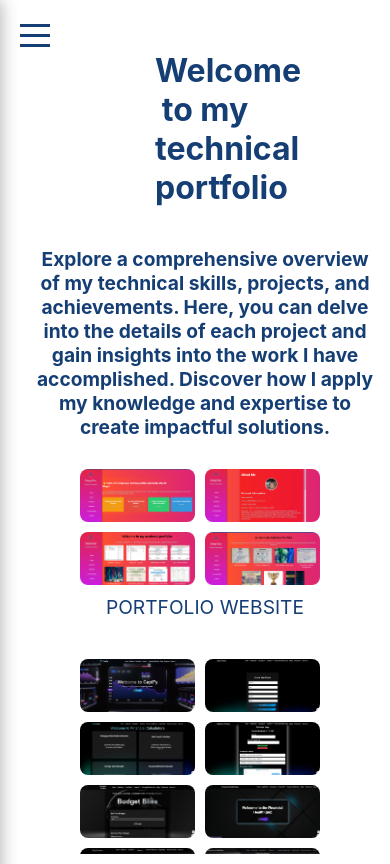
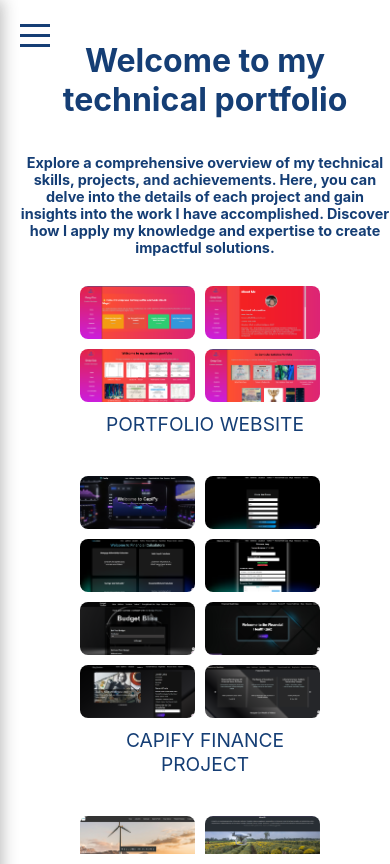
Before and after one commit to THE-DEEPDAS/Portfolio-Website, a React (Create React App) app: page /technical in a window 390 px wide. Built offline with nearby package versions, Linux system fonts and the light colour scheme.

Commit message:
initial responsive website

```diff
--- a/src/components/About.css
+++ b/src/components/About.css
@@ -1,17 +1,16 @@
-/* General Styles */
 .about-page {
     position: relative;
     background-color: white;
     padding: 20px;
-    margin-left: 20%; /* Adjust the margin relative to screen width */
+    margin-left: 20%;
     overflow-y: auto;
     max-height: 100vh;
-    box-sizing: border-box; /* Ensure padding and borders are included in the element's width and height */
+    box-sizing: border-box;
 }
 
 .page-content {
     position: relative;
-    max-width: 90%; /* Fluid width for responsiveness */
+    max-width: 90%;
     margin: 20px auto;
     background: white;
     padding: 20px;
@@ -20,10 +19,9 @@
 
 h1, h2 {
     color: #153E75;
-    text-align: center; /* Center text for smaller screens */
+    text-align: center;
 }
 
-/* Fluid Typography */
 h1 {
     font-size: 2.5rem;
 }
@@ -54,7 +52,6 @@
     text-decoration: underline;
 }
 
-/* Skills Section */
 .skills {
     display: flex;
     flex-wrap: wrap;
@@ -70,7 +67,7 @@
 }
 
 .skill-item {
-    flex: 1 1 calc(50% - 10px); /* Flexibly distribute skill items */
+    flex: 1 1 calc(50% - 10px);
     font-size: 1.2rem;
     background: #c016cd;
     margin: 5px 0;
@@ -86,22 +83,19 @@
     color: #333;
 }
 
-/* Adjusting Skills Section for Mobile */
 @media screen and (max-width: 768px) {
     .skill-item {
-        flex: 1 1 100%; /* Make skill items take full width */
-        font-size: 1rem; /* Adjust font size for smaller screens */
+        flex: 1 1 100%;
+        font-size: 1rem;
     }
 }
 
-/* Image Container */
 .image-container {
     display: flex;
     justify-content: center;
     margin-bottom: 20px;
 }
 
-/* Profile Image */
 .profile-image {
     width: 150px;
     height: 150px;
@@ -111,19 +105,17 @@
     transition: transform 0.3s ease;
 }
 
-/* Responsive Profile Image */
 @media screen and (max-width: 768px) {
     .profile-image {
         width: 100px;
-        height: 100px; /* Reduce image size on smaller screens */
+        height: 100px;
     }
 }
 
-/* Reduce Padding for Smaller Screens */
 @media screen and (max-width: 480px) {
     .about-page {
         margin-left: 10px;
-        padding: 10px; /* Reduce padding for mobile */
+        padding: 10px;
     }
 
     .page-content {
@@ -131,6 +123,6 @@
     }
 
     h1, h2 {
-        font-size: 1.5rem; /* Further reduce font sizes */
+        font-size: 1.5rem;
     }
 }
--- a/src/components/Academic.css
+++ b/src/components/Academic.css
@@ -3,11 +3,14 @@
     overflow-y: auto;
     padding: 20px;
     background: white;
-    margin-left: 250px;
+    margin-left: 20%;
     display: flex;
     flex-direction: column;
     align-items: center;
     text-align: center;
+    box-sizing: border-box;
+    width: 100%;
+    overflow-x: hidden;
 }
 
 .academic-gallery {
@@ -15,6 +18,7 @@
     justify-content: center;
     flex-wrap: wrap;
     gap: 20px;
+    width: 100%;
 }
 
 h1 {
@@ -24,9 +28,44 @@
     color: #153E75;
 }
 
-p{
+p {
     margin-bottom: 20px;
     font-size: 1.2rem;
     font-weight: bold;
     color: #153E75;
 }
+
+@media screen and (max-width: 768px) {
+    h1 {
+        font-size: 1.75rem;
+    }
+    p {
+        font-size: 1rem;
+    }
+}
+
+@media screen and (max-width: 768px) {
+    .academic-page {
+        margin-left: 10px;
+        padding: 15px;
+    }
+}
+
+@media screen and (max-width: 480px) {
+    .academic-page {
+        margin-left: 5px;
+        padding: 10px;
+        width: 100vw;
+        overflow-x: hidden;
+    }
+
+    h1 {
+        font-size: 1.5rem;
+    }
+
+    p {
+        font-size: 0.9rem;
+        overflow-wrap: anywhere;
+        overflow-x: wrap;
+    }
+}
--- a/src/components/Academic.js
+++ b/src/components/Academic.js
@@ -71,7 +71,7 @@
         <div className="academic-page" >
             <h1 >Welcome to my academic portfolio</h1>
             <p >
-                This page is dedicated to my Academic Background so Far, forgive my photography skills 📸
+                This page is dedicated to my Academic Background so far, forgive my photography skills 📸
             </p>
             <div className="academic-gallery">
                 {images.map((img, index) => (
--- a/src/components/Card.css
+++ b/src/components/Card.css
@@ -1,4 +1,3 @@
-/* Complex Scroll Animation */
 @keyframes cardScroll {
     0% {
         transform: translateY(50px) scale(0.9);
@@ -14,7 +13,6 @@
     }
 }
 
-/* Card Entry Animation */
 @keyframes cardEntry {
     0% {
         opacity: 0;
@@ -26,7 +24,6 @@
     }
 }
 
-/* Card Styles */
 .card {
     position: relative;
     padding: 20px;
@@ -36,18 +33,17 @@
     cursor: pointer;
     overflow: hidden;
     color: #ffffff;
-    margin: 15px; /* Adjusted margin for better spacing */
+    margin: 15px;
     display: flex;
     flex-direction: column;
     align-items: center;
     justify-content: center;
     background-color: rgba(68, 44, 46, 0.7);
     border: 4px solid;
-    opacity: 0; /* Initially hidden */
-    animation: cardEntry 0.6s ease-out forwards; /* Entry animation */
+    opacity: 0;
+    animation: cardEntry 0.6s ease-out forwards;
 }
 
-/* Card Hover Effect */
 .card::before {
     content: '';
     position: absolute;
@@ -72,7 +68,6 @@
     border-color: #fff;
 }
 
-/* Card Colors */
 .card.orange { border-color: #FFD700; }
 .card.red { border-color: #FF0000; }
 .card.green { border-color: #00FF00; }
@@ -98,10 +93,9 @@
     color: inherit;
 }
 
-/* Responsive Layout */
 @media (max-width: 1200px) {
     .cards {
-        grid-template-columns: repeat(auto-fit, minmax(220px, 1fr)); /* More cards per row */
+        grid-template-columns: repeat(auto-fit, minmax(220px, 2fr));
         gap: 20px;
     }
 }
@@ -113,8 +107,8 @@
     }
 
     .card {
-        width: 90%; /* Adjust width for smaller screens */
-        margin: 10px auto; /* Center cards with auto margins */
+        width: 90%;
+        margin: 10px auto;
     }
 }
 
--- a/src/components/CoCurricular.css
+++ b/src/components/CoCurricular.css
@@ -4,28 +4,56 @@
     padding: 20px;
     background: white;
     margin-left: 290px;
-    width: calc(100% - 250px);
+    width: calc(100% - 290px);
     box-sizing: border-box;
 }
-
 
 .CoCurricular-gallery {
     display: flex;
     justify-content: center;
     flex-wrap: wrap;
     gap: 20px;
+    width: 100%;
 }
 
 h1 {
     margin-bottom: 30px;
     font-size: 2.5rem;
-    max-width: calc(100% - 250px);
+    max-width: 100%;
+    text-align: center;
+    color: #153E75;
+}
+
+@media screen and (max-width: 1024px) {
+    .CoCurricular-page {
+        margin-left: 0;
+        width: 100%;
+        padding: 15px;
+    }
+
+    .CoCurricular-gallery {
+        gap: 15px;
+    }
+
+    h1 {
+        font-size: 2rem;
+    }
 }
 
 @media screen and (max-width: 768px) {
     .CoCurricular-page {
         margin-left: 0;
         width: 100%;
+        padding: 10px;
+        box-sizing: border-box;
+    }
+
+    .CoCurricular-gallery {
+        gap: 10px;
+    }
+
+    h1 {
+        font-size: 1.8rem;
     }
 
     .sidebar {
@@ -34,3 +62,17 @@
         position: relative;
     }
 }
+
+@media screen and (max-width: 480px) {
+    .CoCurricular-page {
+        padding: 5px;
+    }
+
+    h1 {
+        font-size: 1.5rem;
+    }
+
+    .CoCurricular-gallery {
+        gap: 5px;
+    }
+}
--- a/src/components/Contact.css
+++ b/src/components/Contact.css
@@ -10,6 +10,7 @@
   text-align: center;
   width: calc(100% - 250px);
   margin-left: 250px;
+  box-sizing: border-box;
 }
 
 .contact-page form {
@@ -67,16 +68,68 @@
   border-radius: 5px;
   cursor: pointer;
   font-size: 1rem;
-    transition: background 0.3s ease;
+  transition: background 0.3s ease, transform 0.3s ease;
   box-shadow: 0 4px 8px rgba(0, 0, 0, 0.2);
 }
 
 .contact-page button:hover {
-    background: #ba31b4;
+  background: #a829a5;
   transform: scale(1.05);
 }
 
-  h2{
+h2 {
   color: #153E75;
   margin-left: 45px;
 }
+
+@media screen and (max-width: 1024px) {
+  .contact-page {
+      margin-left: 0;
+      width: 100%;
+      padding: 15px;
+  }
+
+  .contact-page h1 {
+      font-size: 1.8rem;
+  }
+
+  .contact-page form {
+      padding: 15px;
+  }
+}
+
+@media screen and (max-width: 768px) {
+  .contact-page {
+      margin-left: 0;
+      width: 100%;
+      padding: 10px;
+  }
+
+  .contact-page h1 {
+      font-size: 1.6rem;
+  }
+
+  .contact-page form {
+      max-width: 90%;
+  }
+
+  .contact-page .form-group input,
+  .contact-page .form-group textarea {
+      font-size: 0.9rem;
+  }
+}
+
+
+@media screen and (max-width: 480px) {
+  .contact-page {
+      padding: 5px;
+  }
+
+  .contact-page h1 {
+      font-size: 1.4rem;
+  }
+
+  .contact-page form {
+      max-width: 100%;
+  }
+}
--- a/src/components/HamburgerMenu.css
+++ b/src/components/HamburgerMenu.css
@@ -1,4 +1,9 @@
-/* Hamburger Icon */
+body {
+    margin: 0;
+    padding: 0;
+    overflow-x: hidden;
+}
+
 .hamburger-menu {
     position: fixed;
     top: 20px;
@@ -12,20 +17,17 @@
     height: 30px;
 }
 
-/* Default line color */
 .hamburger-line {
     width: 100%;
     height: 3px;
-    background-color: #153E75; /* Dark blue color */
+    background-color: #153E75;
     transition: all 0.3s ease;
 }
 
-/* Line color when menu is open */
 .hamburger-menu.open .hamburger-line {
-    background-color: white; /* Change to white when menu is open */
+    background-color: white;
 }
 
-/* Menu Background */
 .dropdown-menu {
     position: fixed;
     top: 0;
@@ -40,13 +42,13 @@
     padding: 20px;
     transform: translateX(-100%);
     transition: transform 0.3s ease;
+    overflow-x: hidden;
 }
 
 .dropdown-menu.open {
     transform: translateX(0);
 }
 
-/* Profile Section */
 .dropdown-menu .profile {
     text-align: center;
     margin-bottom: 40px;
@@ -60,12 +62,12 @@
     border: 3px solid #543e3e;
 }
 
-.dropdown-menu h2, .dropdown-menu p {
+.dropdown-menu h2,
+.dropdown-menu p {
     color: #ffffff;
     text-shadow: 2px 2px 4px rgba(0, 0, 0, 0.5);
 }
 
-/* Navigation Links */
 .dropdown-menu nav ul {
     list-style: none;
     padding: 0;
@@ -93,3 +95,14 @@
     color: white;
     font-weight: bolder;
 }
+
+@media screen and (max-width: 768px) {
+    .dropdown-menu {
+        width: 100%;
+        transform: translateX(-100%);
+    }
+
+    .dropdown-menu.open {
+        transform: translateX(0);
+    }
+}
--- a/src/components/Technical.css
+++ b/src/components/Technical.css
@@ -4,10 +4,9 @@
     padding: 20px;
     background: white;
     margin-left: 290px;
-    width: calc(100% - 250px);
+    width: calc(100% - 290px);
     box-sizing: border-box;
 }
-
 
 .technical-gallery {
     display: flex;
@@ -16,22 +15,48 @@
     gap: 20px;
 }
 
-h1 {
+.technical-page h1 {
     margin-bottom: 30px;
     font-size: 2.5rem;
-    max-width: calc(100% - 250px);
+    max-width: 100%;
     color: #153E75;
 }
 
-h2 , p{
+.technical-page h2,
+.technical-page p {
     justify-content: center;
     text-align: center;
+}
+
+@media screen and (max-width: 1024px) {
+    .technical-page {
+        margin-left: 0;
+        width: 100%;
+    }
+
+    .technical-page h1 {
+        font-size: 2rem;
+    }
+
+    .technical-gallery {
+        gap: 15px;
+    }
 }
 
 @media screen and (max-width: 768px) {
     .technical-page {
         margin-left: 0;
         width: 100%;
+        padding: 15px;
+    }
+
+    .technical-page h1 {
+        font-size: 1.8rem;
+    }
+
+    .technical-gallery {
+        flex-direction: column;
+        gap: 10px;
     }
 
     .sidebar {
@@ -40,3 +65,17 @@
         position: relative;
     }
 }
+
+@media screen and (max-width: 480px) {
+    .technical-page {
+        padding: 10px;
+    }
+
+    .technical-page h1 {
+        font-size: 1.6rem;
+    }
+
+    .technical-gallery {
+        gap: 5px;
+    }
+}
```
Also changed, not shown: src/components/MainContent.css (+14 -20 lines). Lines whose indentation alone changed are shown as unchanged.
